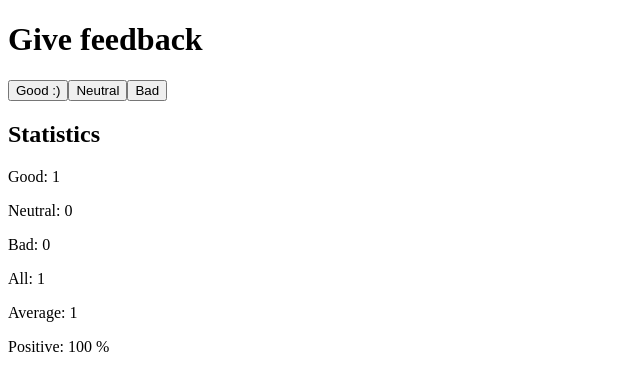
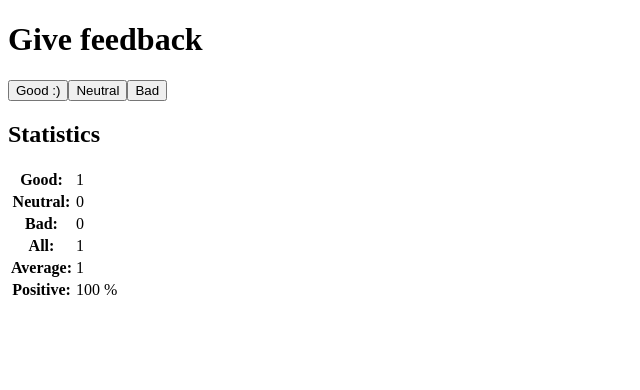
Before and after one commit to MikkoVuopala/FullStack, a React (Create React App) app in the folder Kierros1/unicafe/: page / in a window 1280 px wide. Both pictures are taken after a click on the button "Good :)". Shown: the top 390 px of the page, without its empty margins (0-640 px from the left). Built offline with nearby package versions, Linux system fonts and the light colour scheme.

Commit message:
1.11 tehty / unicafe valmis

```diff
--- a/Kierros1/unicafe/src/index.js
+++ b/Kierros1/unicafe/src/index.js
@@ -7,16 +7,18 @@
 const StatisticLine = (props) => {
   if (props.text === 'Positive:') {
     return (
-      <div>
-        <p>{props.text} {props.value} %</p>
-      </div>
+      <tr>
+        <th>{props.text}</th>
+        <td>{props.value} %</td>
+      </tr>
     )
   }
 
   return (
-    <div>
-      <p>{props.text} {props.value}</p>
-    </div>
+    <tr>
+      <th>{props.text}</th>
+      <td>{props.value}</td>
+    </tr>
   )
 }
 
@@ -31,12 +33,16 @@
 
   return (
     <div>
+      <table>
+        <tbody>
         <StatisticLine text = 'Good:' value = {props.good}/>
         <StatisticLine text='Neutral:' value={props.neutral}/>
         <StatisticLine text='Bad:' value={props.bad}/>
         <StatisticLine text='All:' value={props.all}/>
         <StatisticLine text='Average:' value={props.average}/>
         <StatisticLine text='Positive:' value={props.pos} />
+        </tbody>
+      </table>
     </div>
   )
 }
```
Lines whose indentation alone changed are shown as unchanged.
